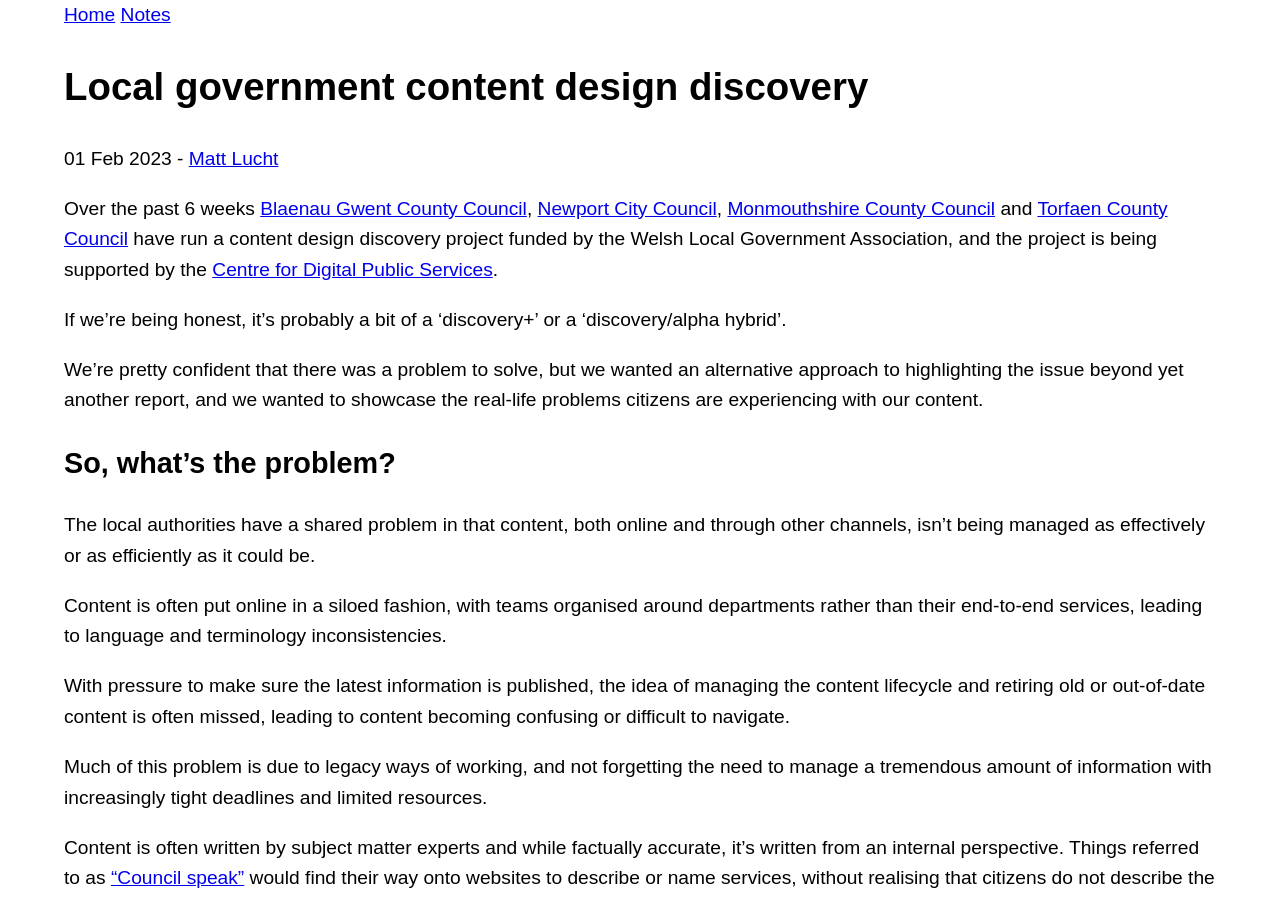
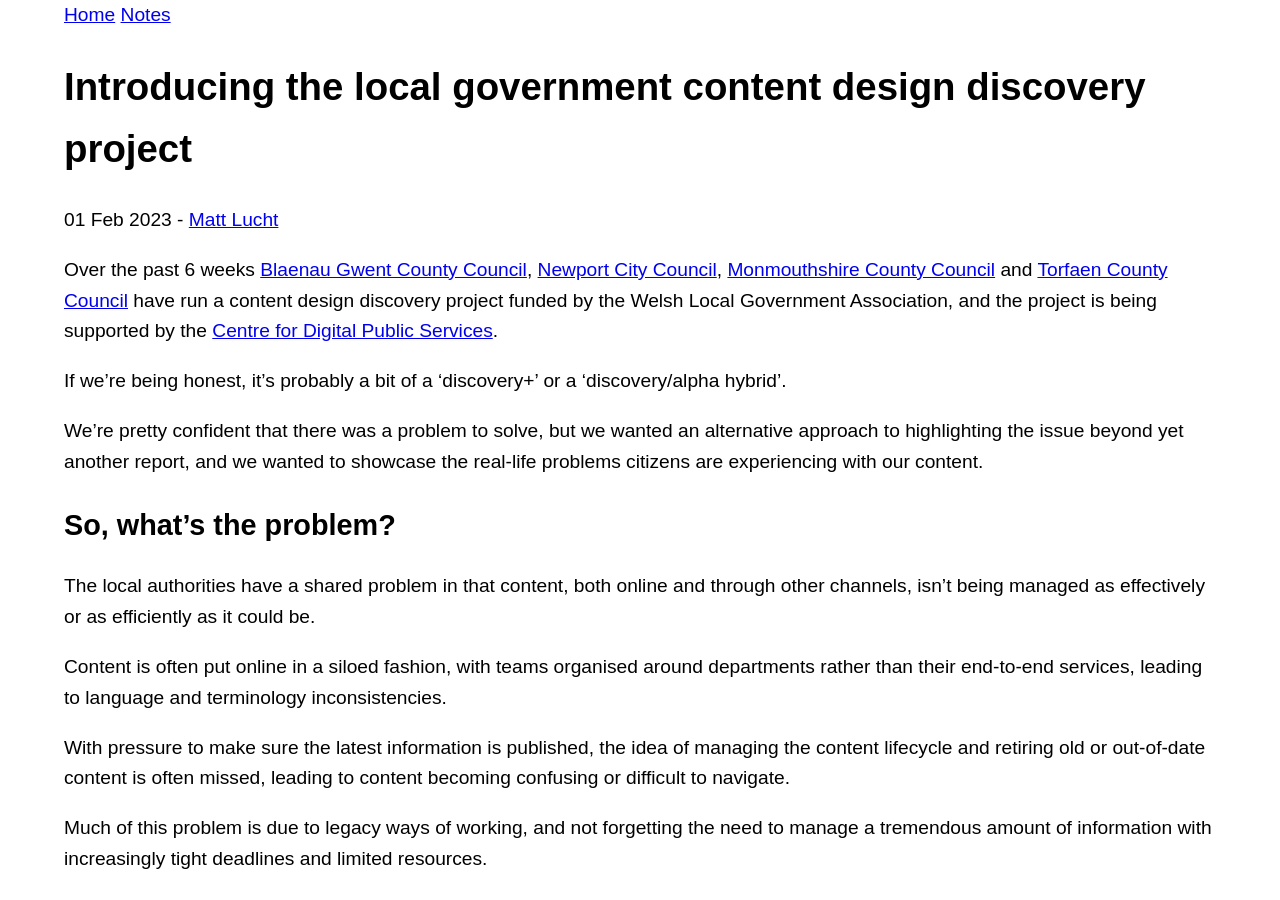
Before and after one commit to mattlucht/mattlucht.github.io, a Jekyll site: the page built from _posts/2023-02-01-local-government-content-design-discovery.md, in a window 1280 px wide and 900 px high. Built offline with Jekyll 4.4.1, drawn with Linux system fonts in a browser that asks for light colours.

Commit message:
updates blog post title

```diff
--- a/_posts/2023-02-01-local-government-content-design-discovery.md
+++ b/_posts/2023-02-01-local-government-content-design-discovery.md
@@ -1,5 +1,5 @@
 ---
-title: "Local government content design discovery"
+title: "Introducing the local government content design discovery project"
 author: matt
 ---
 
```
